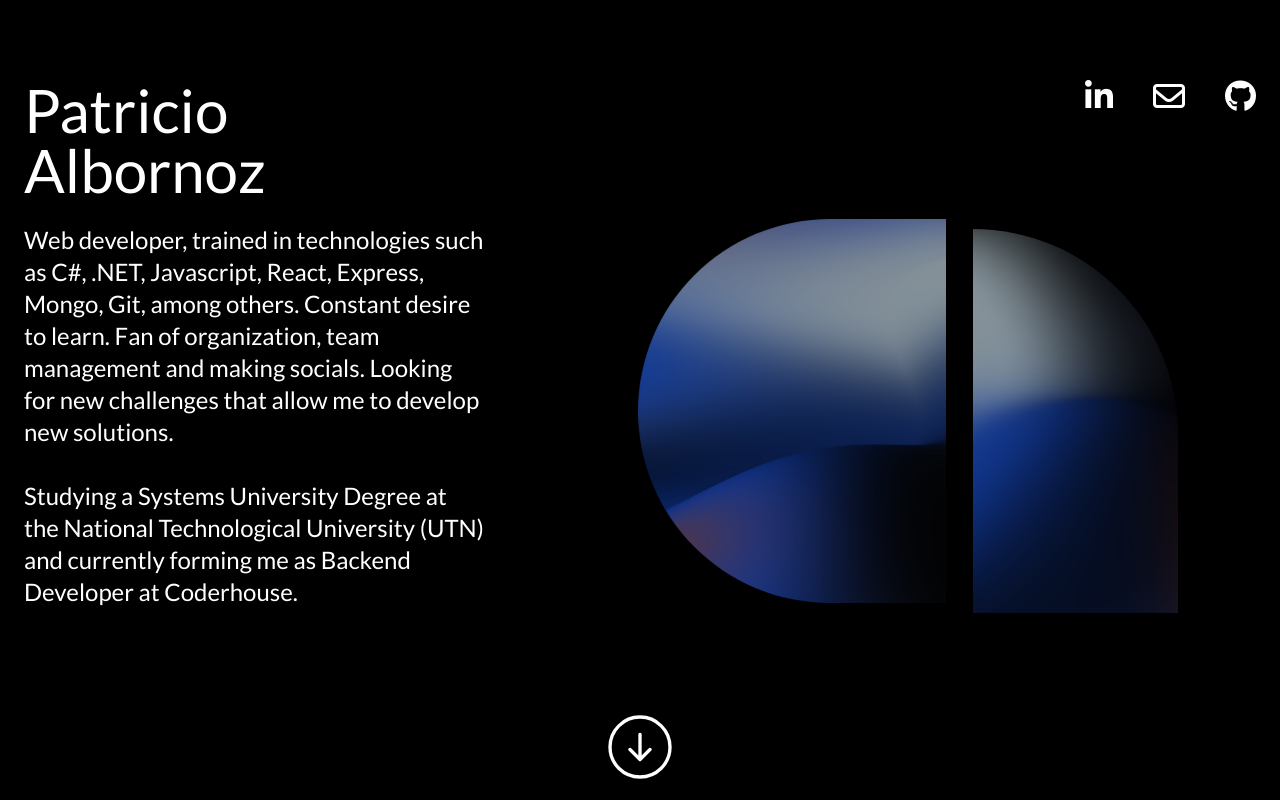
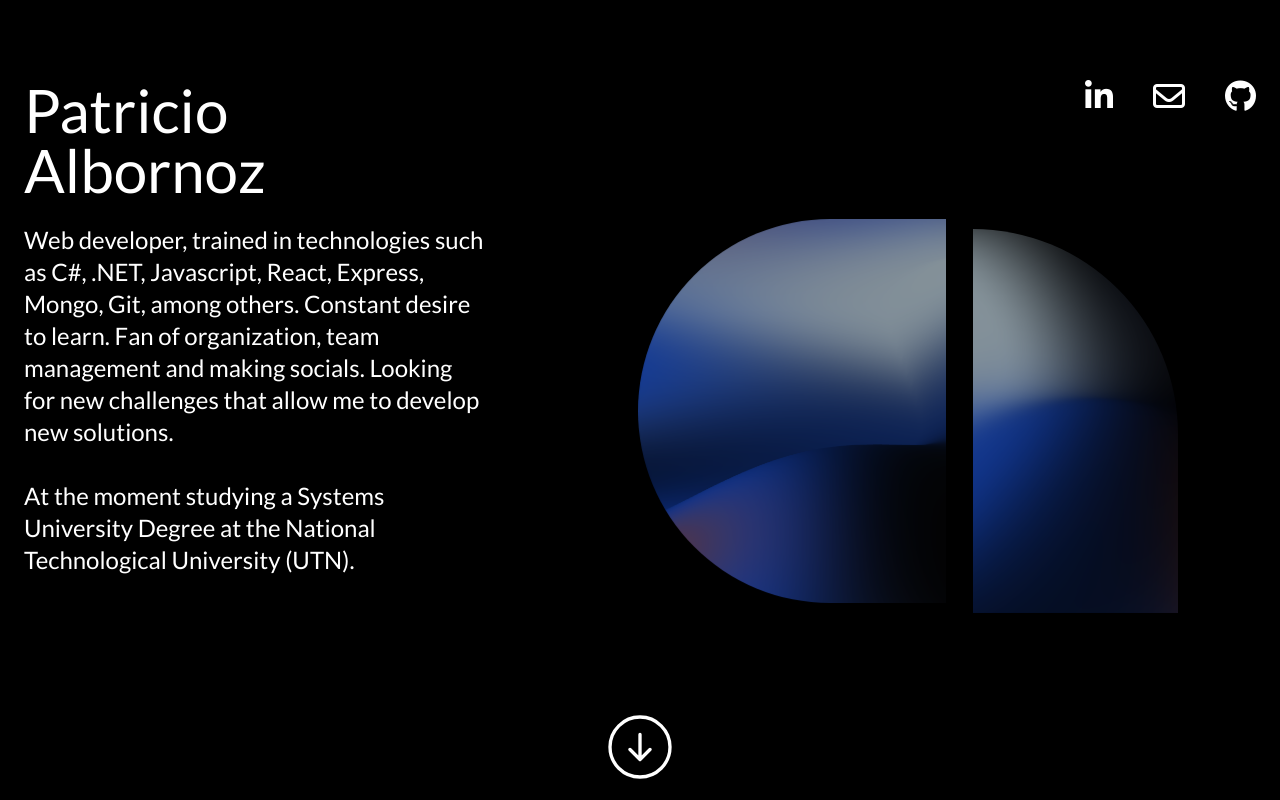
Before and after one commit to pato-1441/portfolioPatricio, a React (Vite) app: page / in a window 1280 px wide. Shown: the top 800 px of the page. Built offline with nearby package versions, Linux system fonts and the light colour scheme.

Commit message:
little update at maintext

```diff
--- a/src/components/MainText/MainText.jsx
+++ b/src/components/MainText/MainText.jsx
@@ -21,15 +21,15 @@ const MainText = () => {
       >
         <div className="sm:w-3/4 col-span-2 sm:col-span-1 sm:h-96">
           <p>
-            Web developer, trained in technologies such as C#, .NET, Javascript, React,
-            Express, Mongo, Git, among others. Constant desire to learn. Fan of organization, team management and making socials. Looking for new
-            challenges that allow me to develop new solutions.
+            Web developer, trained in technologies such as C#, .NET, Javascript,
+            React, Express, Mongo, Git, among others. Constant desire to learn.
+            Fan of organization, team management and making socials. Looking for
+            new challenges that allow me to develop new solutions.
           </p>
           <br />
           <p>
-            Studying a Systems University Degree at the National Technological
-            University (UTN) and currently forming me as Backend Developer at
-            Coderhouse.
+            At the moment studying a Systems University Degree at the National
+            Technological University (UTN).
           </p>
         </div>
         <div className="flex gap-6 h-32 sm:h-96 my-12 sm:mt-0">
```
